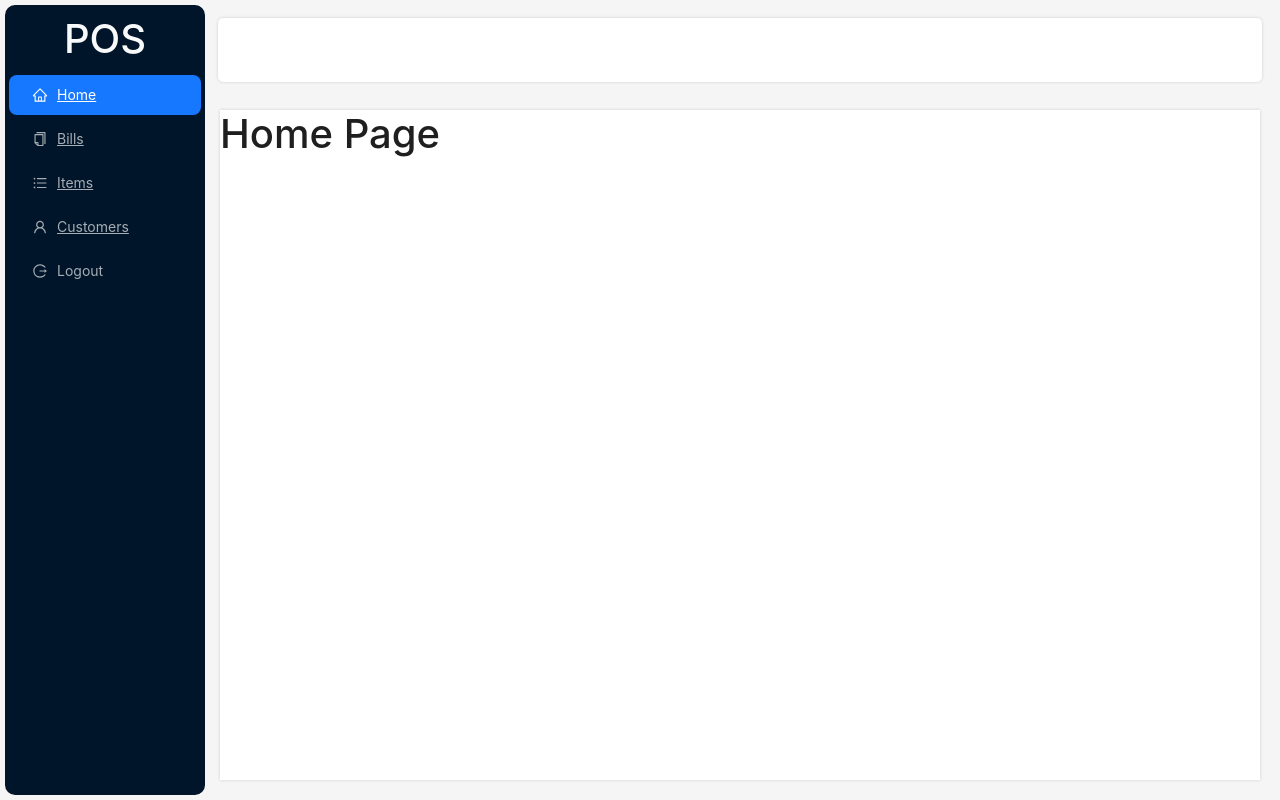
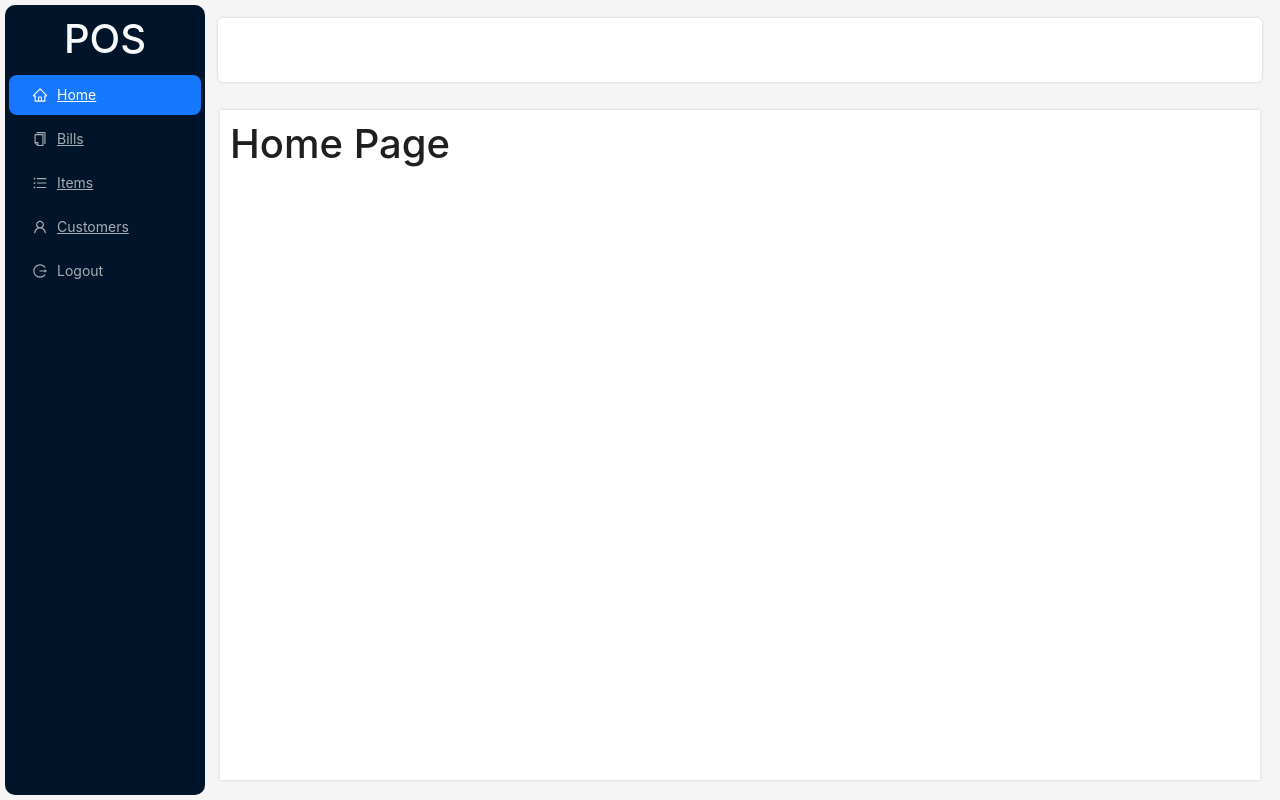
Before and after one commit to SagarMedtiya/POS-MERN, a React (Create React App) app in the folder client/: page / in a window 1280 px wide. Built offline with nearby package versions, Linux system fonts and the light colour scheme.

Commit message:
fix the padding

```diff
--- a/client/src/components/DefaultLayout.js
+++ b/client/src/components/DefaultLayout.js
@@ -39,12 +39,12 @@ const DefaultLayout = ({children}) => {
 			<Layout>
 				<Header
 					style={{
-						padding: 0,
+						padding: 10,
 						background: colorBgContainer,
 					}}
 				/>
 				<Content style={{
-						padding:0,
+						padding:10,
 						background: colorBgContainer,
 					}}>
                     {children}
```
